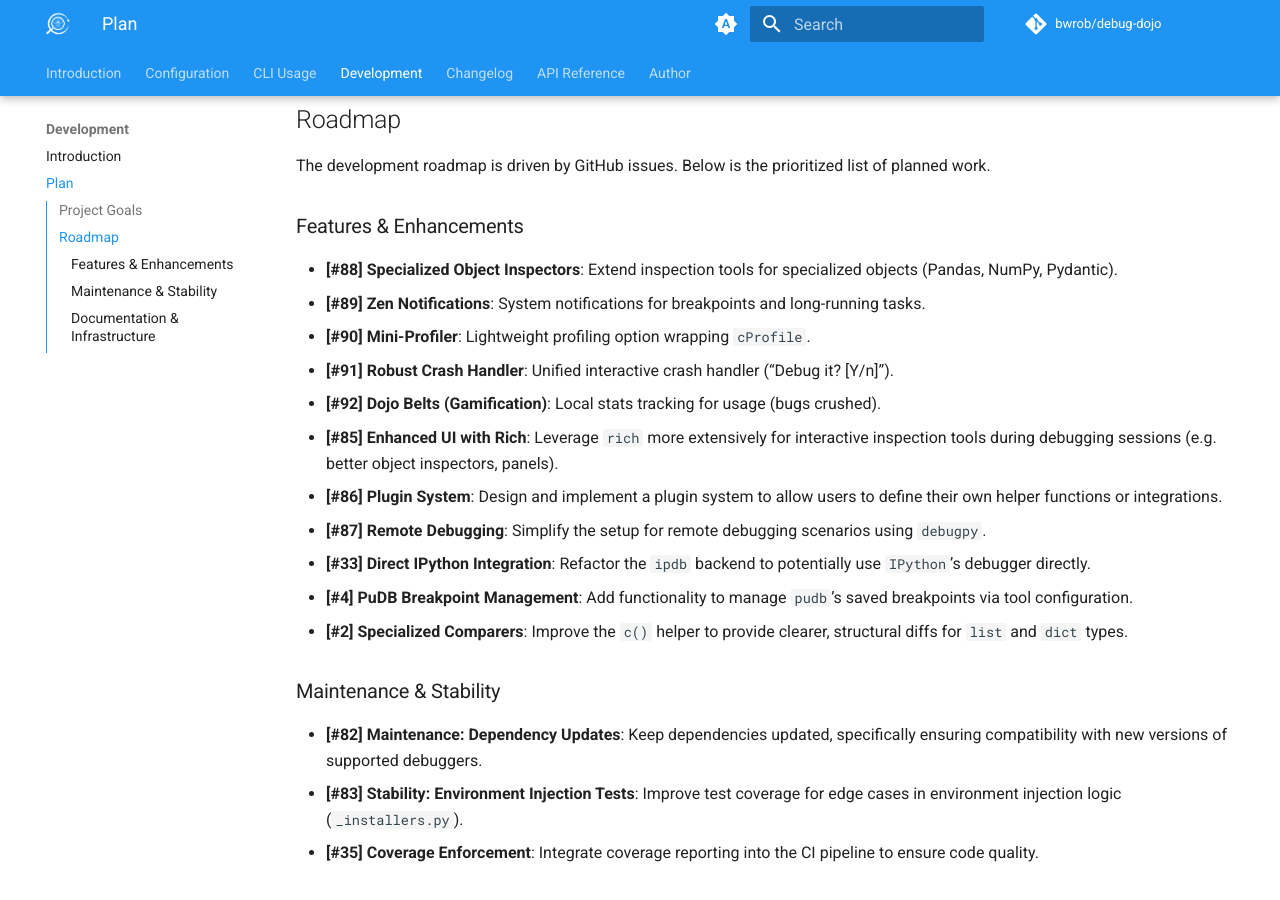
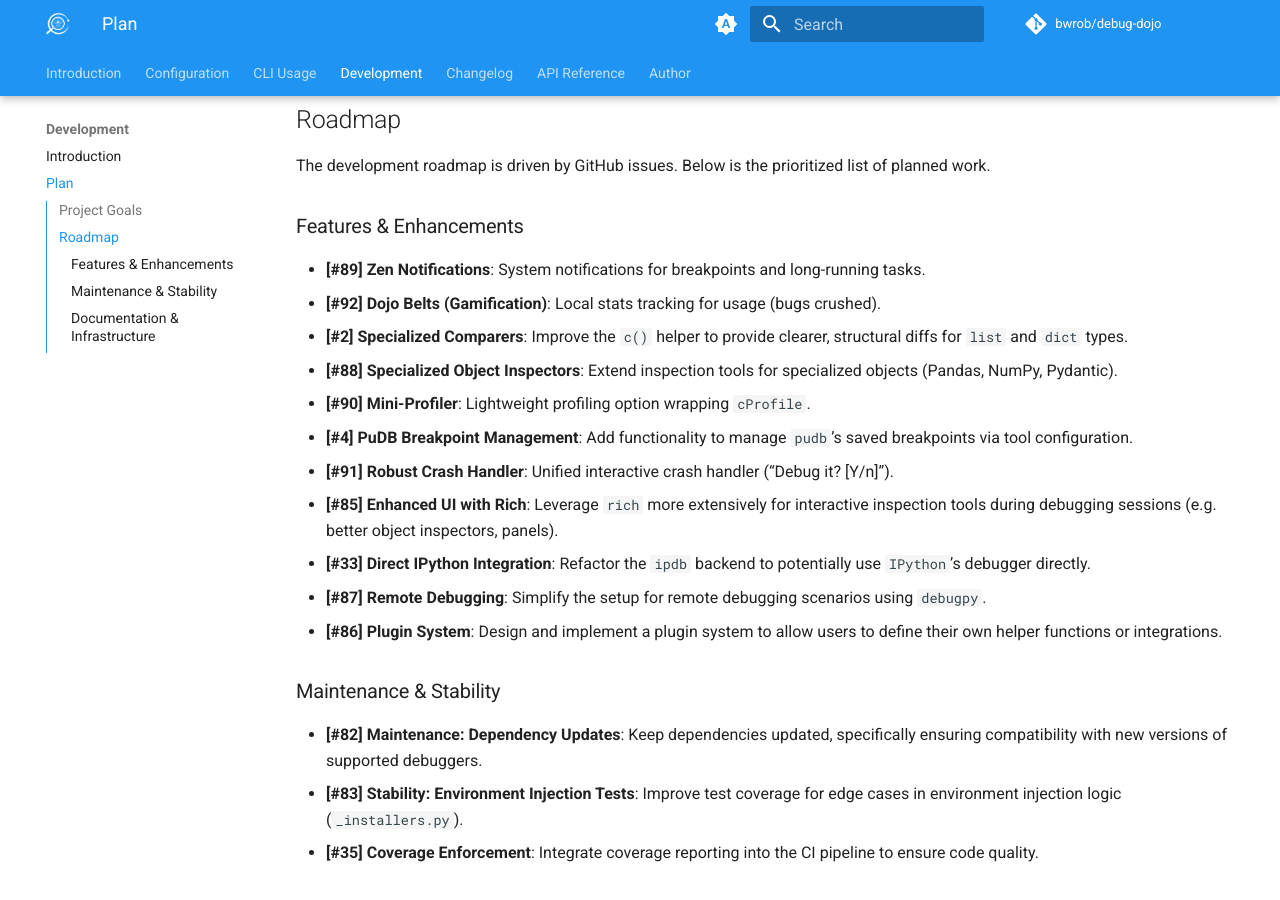
Before and after one commit to bwrob/debug-dojo, an MkDocs documentation site: the page built from docs/DEVELOPMENT_PLAN.md, in a window 1280 px wide and 900 px high, scrolled down 293 px. Built offline with MkDocs 1.6.1 and Material for MkDocs 9.7.7, drawn with Linux system fonts in a browser that asks for light colours; comment, search, counter and statistics services are not loaded.

Commit message:
docs: sort feature roadmap by complexity

```diff
--- a/docs/DEVELOPMENT_PLAN.md
+++ b/docs/DEVELOPMENT_PLAN.md
@@ -10,17 +10,17 @@ The development roadmap is driven by GitHub issues. Below is the prioritized lis
 
 ### Features & Enhancements
 
+- **[#89] Zen Notifications**: System notifications for breakpoints and long-running tasks.
+- **[#92] Dojo Belts (Gamification)**: Local stats tracking for usage (bugs crushed).
+- **[#2] Specialized Comparers**: Improve the `c()` helper to provide clearer, structural diffs for `list` and `dict` types.
 - **[#88] Specialized Object Inspectors**: Extend inspection tools for specialized objects (Pandas, NumPy, Pydantic).
-- **[#89] Zen Notifications**: System notifications for breakpoints and long-running tasks.
 - **[#90] Mini-Profiler**: Lightweight profiling option wrapping `cProfile`.
+- **[#4] PuDB Breakpoint Management**: Add functionality to manage `pudb`'s saved breakpoints via tool configuration.
 - **[#91] Robust Crash Handler**: Unified interactive crash handler ("Debug it? [Y/n]").
-- **[#92] Dojo Belts (Gamification)**: Local stats tracking for usage (bugs crushed).
 - **[#85] Enhanced UI with Rich**: Leverage `rich` more extensively for interactive inspection tools during debugging sessions (e.g. better object inspectors, panels).
+- **[#33] Direct IPython Integration**: Refactor the `ipdb` backend to potentially use `IPython`'s debugger directly.
+- **[#87] Remote Debugging**: Simplify the setup for remote debugging scenarios using `debugpy`.
 - **[#86] Plugin System**: Design and implement a plugin system to allow users to define their own helper functions or integrations.
-- **[#87] Remote Debugging**: Simplify the setup for remote debugging scenarios using `debugpy`.
-- **[#33] Direct IPython Integration**: Refactor the `ipdb` backend to potentially use `IPython`'s debugger directly.
-- **[#4] PuDB Breakpoint Management**: Add functionality to manage `pudb`'s saved breakpoints via tool configuration.
-- **[#2] Specialized Comparers**: Improve the `c()` helper to provide clearer, structural diffs for `list` and `dict` types.
 
 ### Maintenance & Stability
 
```
